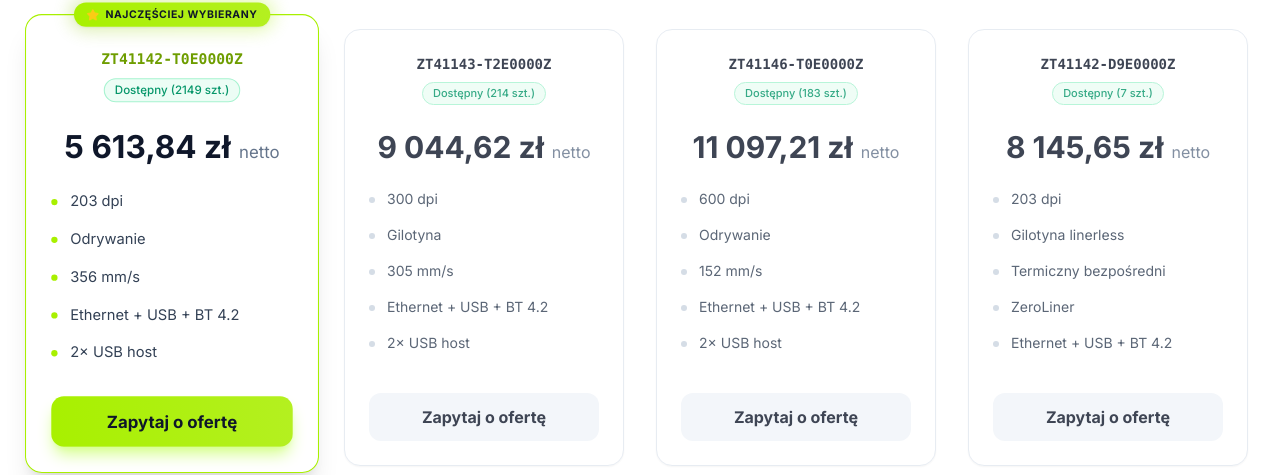
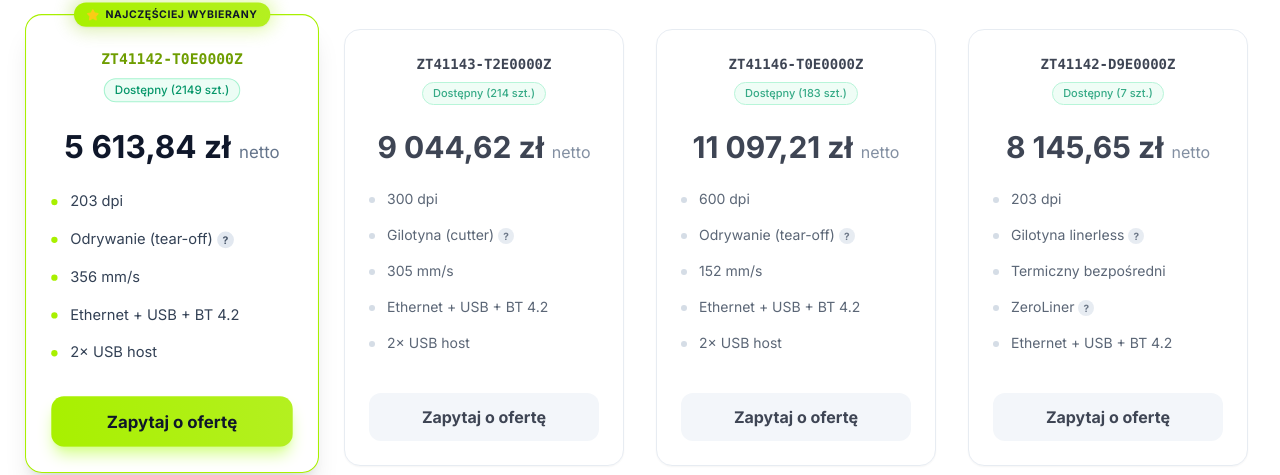
Before and after one commit to jakubtiuchty-arch/zt411.pl, a Next.js app: page / in a window 1280 px wide. Shown: the part 1575-2050 px from the top of the page. Built offline with nearby package versions, Linux system fonts and the light colour scheme.

Commit message:
feat: tooltip do 'Odrywanie (tear-off)', 'Gilotyna', 'ZeroLiner' na kartach wariantów

```diff
--- a/src/components/Warianty.tsx
+++ b/src/components/Warianty.tsx
@@ -6,20 +6,27 @@ import { getPrices, formatPrice } from '@/data/prices'
 
 const prices = getPrices()
 
+const tooltips: Record<string, string> = {
+  'Odrywanie (tear-off)': 'Najprostszy mechanizm: drukarka wydrukowuje etykietę, a użytkownik odrywa ją ręcznie na listwie odrywającej. Wariant bazowy, bez automatycznego podajnika.',
+  'Gilotyna (cutter)': 'Automatyczny obcinak gilotynowy cięcie między etykietami. Zalecany przy ciągłych nośnikach lub gdy etykiety mają być różnych długości.',
+  'Gilotyna linerless': 'Specjalna gilotyna do etykiet bezpodkładowych (ZeroLiner). Tnie bez podkładu — brak odpadów, +50% etykiet na rolkę.',
+  'ZeroLiner': 'Zebra ZeroLiner — druk na etykietach bez podkładu (linerless). Więcej etykiet na rolkę, mniej odpadów, redukcja emisji CO2. Tylko w ZT411.',
+}
+
 const plans = [
   {
     pn: 'ZT41142-T0E0000Z',
-    features: ['203 dpi', 'Odrywanie', '356 mm/s', 'Ethernet + USB + BT 4.2', '2× USB host'],
+    features: ['203 dpi', 'Odrywanie (tear-off)', '356 mm/s', 'Ethernet + USB + BT 4.2', '2× USB host'],
     defaultActive: true,
   },
   {
     pn: 'ZT41143-T2E0000Z',
-    features: ['300 dpi', 'Gilotyna', '305 mm/s', 'Ethernet + USB + BT 4.2', '2× USB host'],
+    features: ['300 dpi', 'Gilotyna (cutter)', '305 mm/s', 'Ethernet + USB + BT 4.2', '2× USB host'],
     defaultActive: false,
   },
   {
     pn: 'ZT41146-T0E0000Z',
-    features: ['600 dpi', 'Odrywanie', '152 mm/s', 'Ethernet + USB + BT 4.2', '2× USB host'],
+    features: ['600 dpi', 'Odrywanie (tear-off)', '152 mm/s', 'Ethernet + USB + BT 4.2', '2× USB host'],
     defaultActive: false,
   },
   {
@@ -107,12 +114,26 @@ export default function Warianty() {
                 </div>
 
                 <ul className="space-y-4 mb-8 flex-1">
-                  {plan.features.map((feature, i) => (
-                    <li key={i} className={`flex items-start text-sm text-slate-700 ${feature === '—' ? 'invisible' : ''}`}>
-                      <span className={`w-1.5 h-1.5 rounded-full mr-3 mt-2 shrink-0 transition-colors duration-300 ${isActive ? 'bg-brand-500' : 'bg-slate-300'}`} />
-                      {feature}
-                    </li>
-                  ))}
+                  {plan.features.map((feature, i) => {
+                    const tip = tooltips[feature]
+                    return (
+                      <li key={i} className={`flex items-start text-sm text-slate-700 ${feature === '—' ? 'invisible' : ''}`}>
+                        <span className={`w-1.5 h-1.5 rounded-full mr-3 mt-2 shrink-0 transition-colors duration-300 ${isActive ? 'bg-brand-500' : 'bg-slate-300'}`} />
+                        {tip ? (
+                          <span className="inline">
+                            {feature}{' '}
+                            <span className="relative group/tip inline-flex items-center align-middle">
+                              <span className="w-4 h-4 bg-slate-200 rounded-full inline-flex items-center justify-center text-[10px] font-bold text-slate-600 cursor-help">?</span>
+                              <span className="absolute bottom-full left-1/2 -translate-x-1/2 mb-2 w-64 p-2.5 bg-slate-900 text-white text-xs rounded-lg shadow-lg opacity-0 invisible group-hover/tip:opacity-100 group-hover/tip:visible transition-all z-50 leading-relaxed pointer-events-none">
+                                {tip}
+                                <span className="absolute top-full left-1/2 -translate-x-1/2 w-2 h-2 bg-slate-900 rotate-45 -mt-1" />
+                              </span>
+                            </span>
+                          </span>
+                        ) : feature}
+                      </li>
+                    )
+                  })}
                 </ul>
 
                 <button
```
